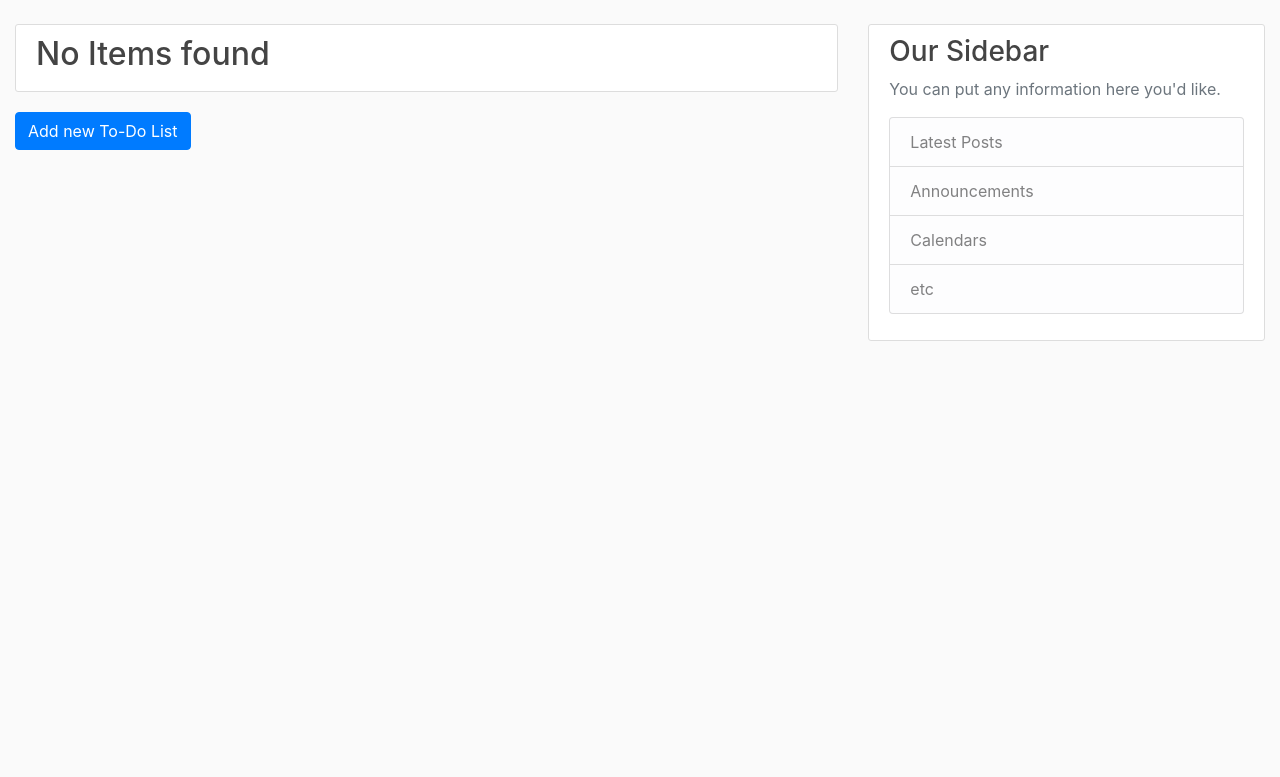
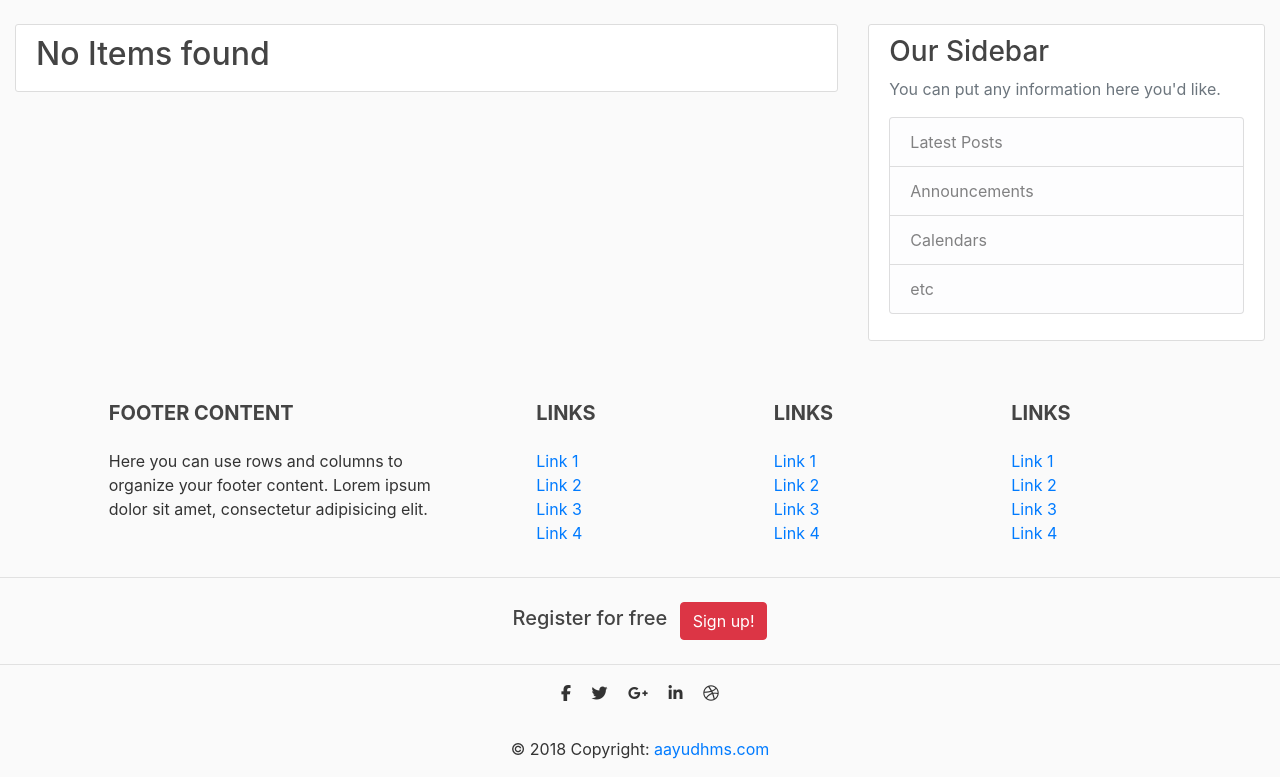
Before and after one commit to itsmekathi/flaks_heroku, a Flask app: template app/templates/todolists/todolists.html in a window 1280 px wide. Shown: the part 56-833 px from the top of the page. Before the commit the page ends 397 px from the top, so only its background shows below. Run offline with Flask 2, Linux system fonts and the light colour scheme; the template is opened without the code that fills it, so the values that code supplies are empty; some libraries are stand-ins or nearby versions.

Commit message:
1, Added footer to the page 2, Added pagination 3, UI imporvements 4, Refactoring

```diff
--- a/app/static/styles/main.css
+++ b/app/static/styles/main.css
@@ -4,7 +4,12 @@ body {
   margin-top: 5rem;
 }
 
-  h1, h2, h3, h4, h5, h6 {
+h1,
+h2,
+h3,
+h4,
+h5,
+h6 {
   color: #444444;
 }
 
@@ -84,20 +89,30 @@ body {
 }
 
 ::-webkit-scrollbar-track {
-    -webkit-box-shadow: inset 0 0 6px rgba(0,0,0,0.3);
-    box-shadow: inset 0 0 6px rgba(0,0,0,0.3);
+  -webkit-box-shadow: inset 0 0 6px rgba(0, 0, 0, 0.3);
+  box-shadow: inset 0 0 6px rgba(0, 0, 0, 0.3);
 
   border-radius: 10px;
 }
 
 ::-webkit-scrollbar-thumb {
   border-radius: 10px;
-    -webkit-box-shadow: inset 0 0 6px rgba(0,0,0,0.5);
-    box-shadow: inset 0 0 6px rgba(0,0,0,0.3)
+  -webkit-box-shadow: inset 0 0 6px rgba(0, 0, 0, 0.5);
+  box-shadow: inset 0 0 6px rgba(0, 0, 0, 0.3)
 }
 
-.required-field{
+.required-field {
   font-weight: 400;
-    color: rgba(255,0,0);
+  color: rgba(255, 0, 0);
   transition: color .16s linear;
 }
+
+.pull-right {
+  display: block;
+  float: right;
+}
+
+.pull-left {
+  display: block;
+  float: left;
+}
--- a/app/templates/layout.html
+++ b/app/templates/layout.html
@@ -101,6 +101,166 @@
             </div>
         </div>
     </main>
+    {% block footer%}
+    <!-- Footer -->
+    <footer class="page-footer font-small stylish-color-dark pt-4">
+
+        <!-- Footer Links -->
+        <div class="container text-center text-md-left">
+
+            <!-- Grid row -->
+            <div class="row">
+
+                <!-- Grid column -->
+                <div class="col-md-4 mx-auto">
+
+                    <!-- Content -->
+                    <h5 class="font-weight-bold text-uppercase mt-3 mb-4">Footer Content</h5>
+                    <p>Here you can use rows and columns to organize your footer content. Lorem ipsum dolor sit amet,
+                        consectetur
+                        adipisicing elit.</p>
+
+                </div>
+                <!-- Grid column -->
+
+                <hr class="clearfix w-100 d-md-none">
+
+                <!-- Grid column -->
+                <div class="col-md-2 mx-auto">
+
+                    <!-- Links -->
+                    <h5 class="font-weight-bold text-uppercase mt-3 mb-4">Links</h5>
+
+                    <ul class="list-unstyled">
+                        <li>
+                            <a href="#!">Link 1</a>
+                        </li>
+                        <li>
+                            <a href="#!">Link 2</a>
+                        </li>
+                        <li>
+                            <a href="#!">Link 3</a>
+                        </li>
+                        <li>
+                            <a href="#!">Link 4</a>
+                        </li>
+                    </ul>
+
+                </div>
+                <!-- Grid column -->
+
+                <hr class="clearfix w-100 d-md-none">
+
+                <!-- Grid column -->
+                <div class="col-md-2 mx-auto">
+
+                    <!-- Links -->
+                    <h5 class="font-weight-bold text-uppercase mt-3 mb-4">Links</h5>
+
+                    <ul class="list-unstyled">
+                        <li>
+                            <a href="#!">Link 1</a>
+                        </li>
+                        <li>
+                            <a href="#!">Link 2</a>
+                        </li>
+                        <li>
+                            <a href="#!">Link 3</a>
+                        </li>
+                        <li>
+                            <a href="#!">Link 4</a>
+                        </li>
+                    </ul>
+
+                </div>
+                <!-- Grid column -->
+
+                <hr class="clearfix w-100 d-md-none">
+
+                <!-- Grid column -->
+                <div class="col-md-2 mx-auto">
+
+                    <!-- Links -->
+                    <h5 class="font-weight-bold text-uppercase mt-3 mb-4">Links</h5>
+
+                    <ul class="list-unstyled">
+                        <li>
+                            <a href="#!">Link 1</a>
+                        </li>
+                        <li>
+                            <a href="#!">Link 2</a>
+                        </li>
+                        <li>
+                            <a href="#!">Link 3</a>
+                        </li>
+                        <li>
+                            <a href="#!">Link 4</a>
+                        </li>
+                    </ul>
+
+                </div>
+                <!-- Grid column -->
+
+            </div>
+            <!-- Grid row -->
+
+        </div>
+        <!-- Footer Links -->
+
+        <hr>
+
+        <!-- Call to action -->
+        <ul class="list-unstyled list-inline text-center py-2">
+            <li class="list-inline-item">
+                <h5 class="mb-1">Register for free</h5>
+            </li>
+            <li class="list-inline-item">
+                <a href="#!" class="btn btn-danger btn-rounded">Sign up!</a>
+            </li>
+        </ul>
+        <!-- Call to action -->
+
+        <hr>
+
+        <!-- Social buttons -->
+        <ul class="list-unstyled list-inline text-center">
+            <li class="list-inline-item">
+                <a class="btn-floating btn-fb mx-1">
+                    <i class="fab fa-facebook-f"> </i>
+                </a>
+            </li>
+            <li class="list-inline-item">
+                <a class="btn-floating btn-tw mx-1">
+                    <i class="fab fa-twitter"> </i>
+                </a>
+            </li>
+            <li class="list-inline-item">
+                <a class="btn-floating btn-gplus mx-1">
+                    <i class="fab fa-google-plus-g"> </i>
+                </a>
+            </li>
+            <li class="list-inline-item">
+                <a class="btn-floating btn-li mx-1">
+                    <i class="fab fa-linkedin-in"> </i>
+                </a>
+            </li>
+            <li class="list-inline-item">
+                <a class="btn-floating btn-dribbble mx-1">
+                    <i class="fab fa-dribbble"> </i>
+                </a>
+            </li>
+        </ul>
+        <!-- Social buttons -->
+
+        <!-- Copyright -->
+        <div class="footer-copyright text-center py-3">© 2018 Copyright:
+            <a href="#"> aayudhms.com</a>
+        </div>
+        <!-- Copyright -->
+
+    </footer>
+    {% endblock %}
+    <!-- Footer -->
     <!-- <script src="https://code.jquery.com/jquery-3.3.1.slim.min.js"
         integrity="sha384-q8i/X+965DzO0rT7abK41JStQIAqVgRVzpbzo5smXKp4YfRvH+8abtTE1Pi6jizo"
         crossorigin="anonymous"></script> -->
--- a/app/templates/todolists/todolists.html
+++ b/app/templates/todolists/todolists.html
@@ -2,11 +2,21 @@
 {% block content %}
 {% if todo_lists %}
 <div class="content-section">
-    <h2>Existing Data</h2>
+    <div class="row">
+        <div class="col-md-8">
+            <h3>Existing Data</h3>
+        </div>
+        <div class="col-md-4 add-todo-list-btn-container">
+            <a class="btn btn-primary pull-right" title="Add New Item"
+                href="{{ url_for('todolists.new_todolist') }}">Add new <i class="fas fa-plus-circle"></i></a>
+        </div>
+    </div>
+
+    <span class="badge badge-primary pull-right">Total Items: {{ todo_lists.count() }}</span>
     <table class="table table-striped table-bordered">
         <thead>
             <tr>
-                <td>#</td>
+                <!-- <td>#</td> -->
                 <td>Title</td>
                 <td>Description</td>
                 <td>Created by</td>
@@ -18,18 +28,19 @@
         <tbody>
             {% for todo_list in todo_lists %}
             <tr>
-                <td>{{ loop.index }}</td>
-                <td><a href="{{url_for('todolists.todolist_details', todolist_id=todo_list.id)}}">{{ todo_list.title }}<i class="fas fa-edit"></i></a></td>
+                <!-- <td>{{ loop.index }}</td> -->
+                <td>{{ todo_list.title }}</td>
                 <td>{{ todo_list.description }}</td>
                 <td>{{ todo_list.user.username }}</td>
                 <td>{{ todo_list.date_created.strftime("%d %B %Y") }}</td>
                 <td>{% if todo_list.todo_items %}{{ todo_list.todo_items|length }} {% else %} No items {% endif %}</td>
                 <td>
-                    <!-- <a class="btn btn-warning"
-                        href="{{url_for('todolists.todolist_details', todolist_id=todo_list.id)}}">Details <i class="fas fa-edit"></i></a> -->
-                    <!-- <form action="{{url_for('todolists.delete_todoitem', todoitem_id=todo_list.id)}}" method="POST"> -->
-                    <input type="submit" value="Delete" class="btn btn-danger">
-                    <!-- </form> -->
+                    <form action="{{url_for('todolists.delete_todolist', todolist_id=todo_list.id)}}" method="POST">
+                        <span><a href="{{url_for('todolists.todolist_details', todolist_id=todo_list.id)}}" class="btn"
+                                title="Edit Item"><i class="fas fa-edit" aria-hidden="true"></i></a></span>
+                        <button type="submit" class="btn"><i class="fas fa-trash-alt" title="Delete Item"></i></button>
+
+                    </form>
                 </td>
             </tr>
             {% endfor %}
@@ -41,7 +52,4 @@
     <h2>No Items found</h2>
 </div>
 {% endif %}
-<div class="Add new To-Do List">
-    <a class="btn btn-primary" href="{{ url_for('todolists.new_todolist') }}">Add new To-Do List</a>
-</div>
 {% endblock content %}
```
Also changed, not shown: app/templates/todolists/todolist_details.html (+47 -36 lines), app/todolists/routes.py (+15 -2 lines), 1 other file. Lines whose indentation alone changed are shown as unchanged.
